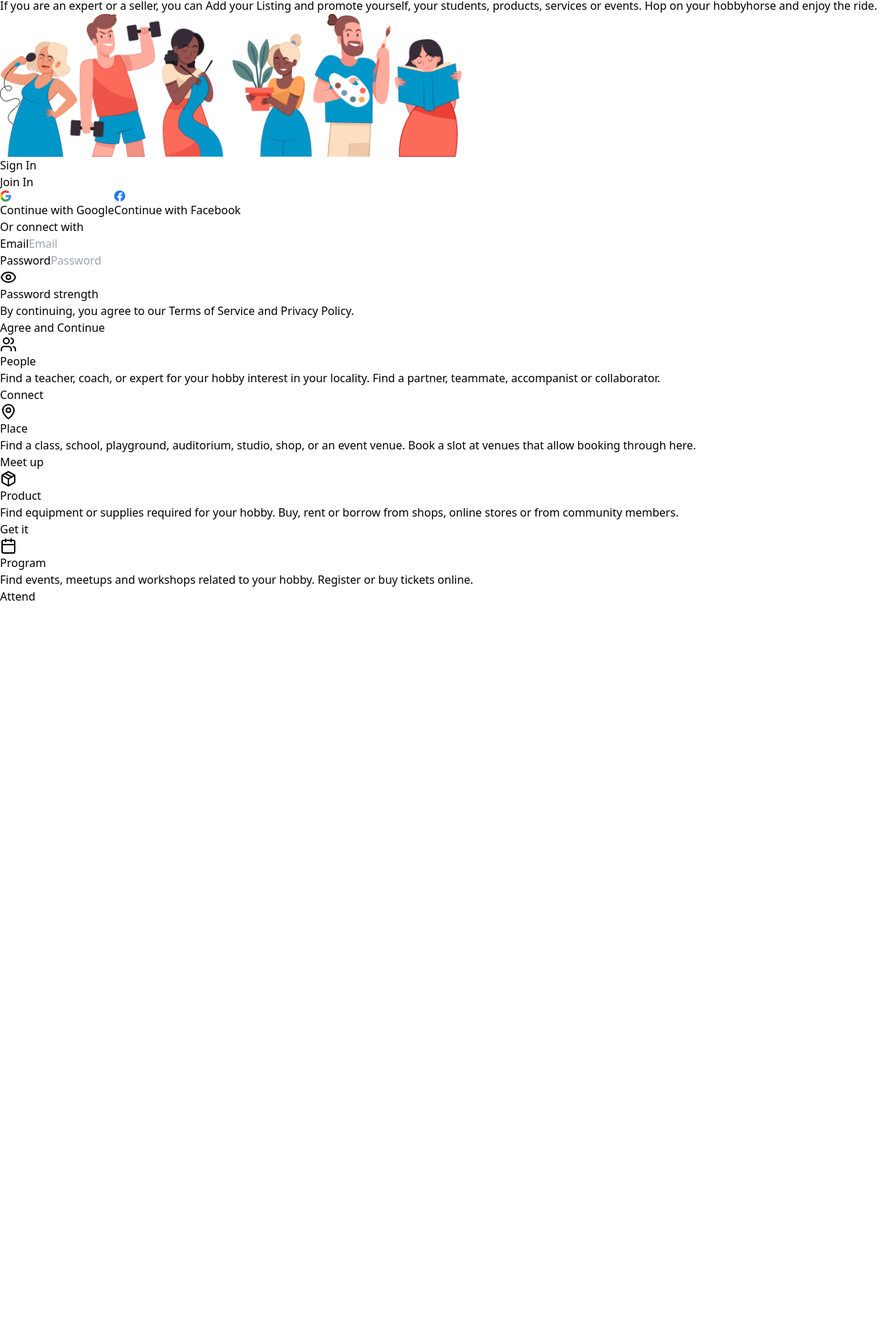
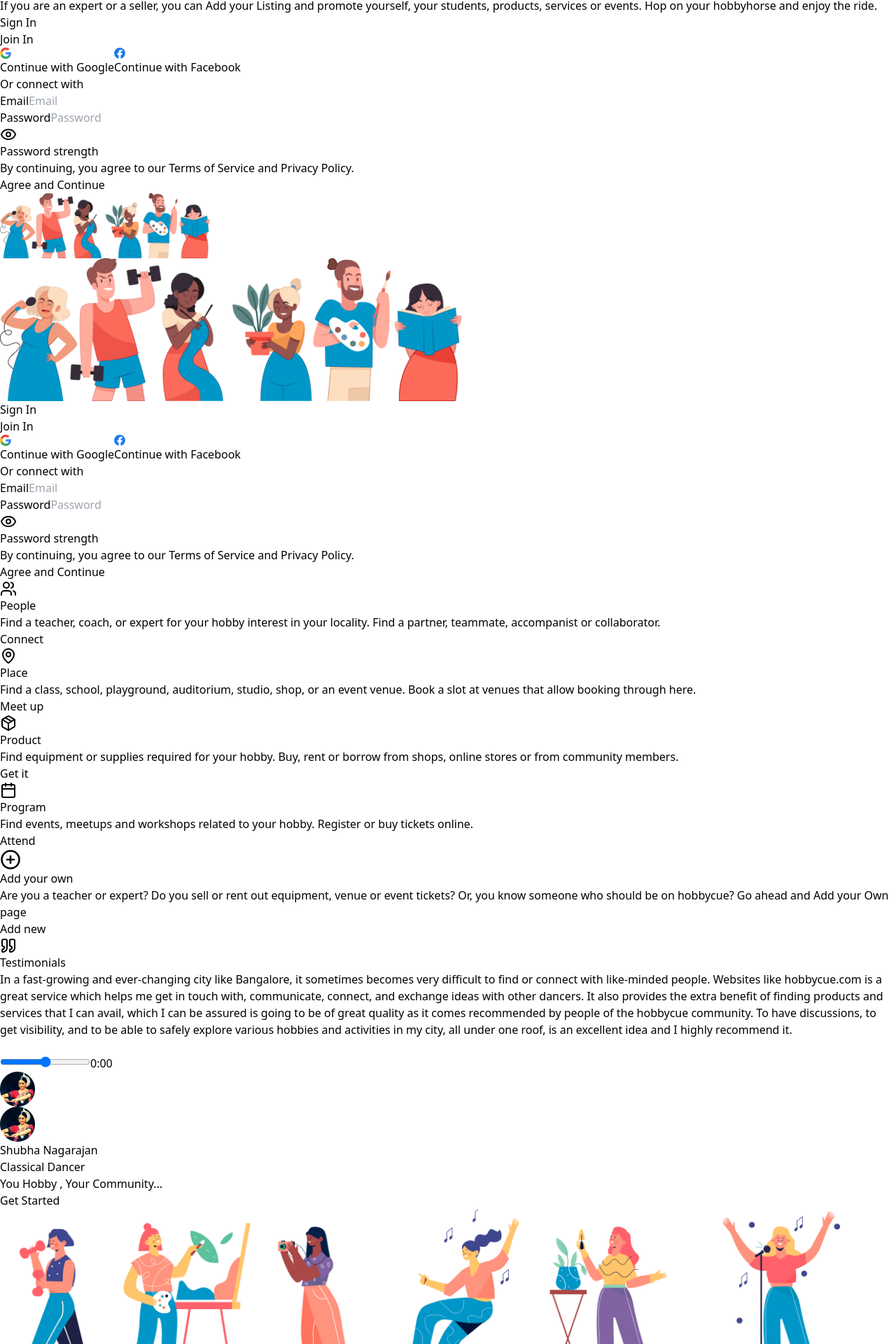
Before and after one commit to SamadritaBhattacharya/atg, a Next.js app: page / in a window 1280 px wide. Shown: the part 448-2368 px from the top of the page at 70% size. Before the commit the page ends 1312 px from the top, so only its background shows below. Built offline with nearby package versions, Linux system fonts and the light colour scheme.

Commit message:
feat: testimonials added.

```diff
--- a/src/app/page.js
+++ b/src/app/page.js
@@ -1,5 +1,9 @@
+import AddOwn from "@/components/AddOwn";
 import CardsGrid from "@/components/CardsGrid";
+import Community from "@/components/Community";
+import Footer from "@/components/Footer";
 import SignIn from "@/components/SignIn";
+import Testimonials from "@/components/Testimonial";
 import Image from "next/image";
 
 export default function Home() {
@@ -7,31 +11,43 @@
 
     <div>
 
-    <div className=" bg-stone-300 h-[90vh] w-full p-4 flex justify-between ">
-      <div className=" w-[66%] mx-auto">
+    <div className=" bg-stone-300 lg:h-[90vh] h-full w-full p-2 lg:p-4 flex justify-between ">
+      <div className=" w-[96%] lg:w-[66%] mx-auto">
 
-        <div className="  h-full  py-2">
-          <div className="  p-4 lg:text-6xl text-xl md:text-2xl font-bold w-[98%] mx-auto">
-            Explore your <span className=" text-sky-500">hobby</span> or <span className=" text-purple-700">passion</span>
+        <div className="  h-full   py-2">
+          <div className=" flex items-center px-4  lg:text-4xl text-wrap text-xl h-[10%] md:text-2xl  font-bold w-[98%] mx-auto">
+            <p>Explore your <span className=" text-sky-500">hobby </span>or <span className=" text-purple-700"> passion</span></p>
           </div>
 
-          <div className="  w-[96%] mx-auto p-4 lg:text-xl text-sm text-zinc-800 font-normal">
+          <div className=" w-full  lg:w-[96%] mx-auto p-4 lg:text-lg text-sm text-zinc-800 font-normal">
             <p className=" p-2">Sign-in to interact with a community of fellow hobbyists and an eco-system of experts, teachers, suppliers, classes, workshops, and places to practice, participate or perform. Your hobby may be about visual or performing arts, sports, games, gardening, model making, cooking, indoor or outdoor activities…</p>
 
-            <p className="  py-2 lg:text-lg text-sm text-neutral-700">
+            {/* <div className=" block lg:hidden w-full">
+              <SignIn />
+            </div> */}
+
+            <p className=" hidden lg:block pt-2 lg:text-base text-sm text-neutral-700">
             If you are an expert or a seller, you can Add your Listing and promote yourself, your students, products, services or events. Hop on your hobbyhorse and enjoy the ride.
             </p>
           </div>
 
-          <div className="  w-[96%] mx-auto px-2 h-[36%] flex items-center justify-center">
-            <div className=" h-full w-full flex items-center justify-center">
+          <div className=" block lg:hidden w-full">
+              <SignIn />
+              <div className=" flex items-center justify-center pt-6 mb-6">
+                <Image src={"/Group 27.png"} height={300} width={300} />
+              </div>
+
+            </div>
+
+          <div className=" hidden  w-[96%] mx-auto px-2 h-full lg:h-[36%] lg:flex items-center justify-center">
+            <div className=" h-full w-full flex items-center pt-8 justify-center">
               <Image src={"/Group 27.png"} height={400} width={660} />
             </div>
 
           </div>
       </div>
       </div>
-     <div className=" bg-green-400 hidden lg:block  h-full w-[30%] mx-auto p-2">
+     <div className="  hidden lg:block  h-full w-[30%] mx-auto p-1">
       <SignIn />
      </div>
 
@@ -39,6 +55,10 @@
     </div>
 
     <CardsGrid />
+    <AddOwn />
+    <Testimonials />
+    <Community />
+    <Footer />
   </div>
 
   );
--- /dev/null
+++ b/src/components/AddOwn.jsx
@@ -0,0 +1,31 @@
+import { PlusCircle } from 'lucide-react'
+import React from 'react'
+
+const AddOwn = () => {
+  return (
+    <div className=' w-full lg:p-4 p-2 flex items-center '>
+        <div className=' bg-gray-200 w-full lg:w-[96%] mx-auto rounded-xl p-4'>
+            <div className='   p-2 flex items-center gap-3'>
+                <PlusCircle size={30} className=' fill-blue-500 rounded-full text-white font-normal ' />
+                <div className=' text-2xl font-bold'>
+                    Add your own
+                </div>
+
+            </div>
+
+            <div className=' py-2'>
+                <p className=' text-sm lg:text-xl'>
+                Are you a teacher or expert? Do you sell or rent out equipment, venue or event tickets? Or, you know someone who should be on hobbycue? Go ahead and Add your Own page
+                </p>
+            </div>
+            <div className=' p-4'>
+                <button className=' bg-gray-50 ring-1 ring-purple-900 rounded-xl py-2 px-6 text-base font-medium'>
+                    Add new
+                </button>
+            </div>
+        </div>
+    </div>
+  )
+}
+
+export default AddOwn
--- /dev/null
+++ b/src/components/Community.jsx
@@ -0,0 +1,23 @@
+import Image from 'next/image'
+import React from 'react'
+
+const Community = () => {
+  return (
+    <div className=' w-full p-4 lg:p-8'>
+        <div className=' w-full lg:w-[98%] mx-auto rounded-lg bg-neutral-200'>
+            <div className=' p-8'>
+                <div className=' py-4 text-xl lg:text-5xl font-semibold'>
+                    You <span className=' text-purple-700'>Hobby</span> , Your <span className=' text-sky-500'>Community...</span>
+                </div>
+                <button className=' bg-purple-700 p-2 rounded-xl text-white opacity-80'>Get Started</button>
+            </div>
+
+            <div className='flex items-center justify-center'>
+                <Image src={'/Group 99.png'} height={1200} width={1200} />
+            </div>
+        </div>
+    </div>
+  )
+}
+
+export default Community
--- /dev/null
+++ b/src/components/Footer.jsx
@@ -0,0 +1,9 @@
+import React from 'react'
+
+const Footer = () => {
+  return (
+    <div>Footer</div>
+  )
+}
+
+export default Footer
--- a/src/components/SignIn.jsx
+++ b/src/components/SignIn.jsx
@@ -7,7 +7,7 @@
 
   return (
     <div className=" flex items-center justify-center ">
-      <div className="bg-slate-200 shadow-md rounded-xl p-4 max-w-md w-full">
+      <div className="bg-slate-200 shadow-md rounded-xl px-4 py-2 max-w-md w-full">
 
         <div className="text-center  p-2">
           <h2 className="text-gray-500 inline-block mr-4 cursor-pointer">Sign In</h2>
@@ -16,7 +16,7 @@
           </h2>
         </div>
 
-        {/* Social buttons */}
+
         <div className="flex flex-col gap-4 mb-6">
           <button className="border border-gray-300 rounded-lg flex items-center justify-center py-2 gap-2 hover:bg-gray-100">
 
@@ -30,14 +30,14 @@
           </button>
         </div>
 
-        {/* Divider */}
+
         <div className="flex items-center justify-center my-4">
           <span className="border-t border-gray-300 w-1/4"></span>
           <span className="mx-2 text-gray-500">Or connect with</span>
           <span className="border-t border-gray-300 w-1/4"></span>
         </div>
 
-        {/* Email and Password Inputs */}
+
         <form className="space-y-4">
           <div>
             <label htmlFor="email" className="block text-gray-700">
@@ -69,11 +69,10 @@
             />
           </div>
 
-          {/* Password Strength */}
-          <p className="text-right text-sm text-gray-500 mt-1">Password strength</p>
 
-          {/* Terms and Conditions */}
-          <p className="text-gray-500 text-sm mt-4">
+          <p className="text-right text-[12px] text-gray-500 mt-1">Password strength</p>
+
+          <p className="text-gray-500 text-sm mt-2">
             By continuing, you agree to our{' '}
             <a href="#" className="text-purple-600 underline">
               Terms of Service
@@ -84,10 +83,10 @@
             </a>.
           </p>
 
-          {/* Submit Button */}
+
           <button
             type="submit"
-            className="w-full bg-purple-600 text-white py-2 rounded-lg hover:bg-purple-700 focus:ring-4 focus:ring-purple-300"
+            className="w-full bg-purple-600 text-white py-1 rounded-lg hover:bg-purple-700 text-base focus:ring-4 focus:ring-purple-300"
           >
             Agree and Continue
           </button>
--- /dev/null
+++ b/src/components/Testimonial.jsx
@@ -0,0 +1,59 @@
+import { Quote } from 'lucide-react';
+import Image from 'next/image';
+
+const Testimonial = () => {
+  return (
+    <div className="min-h-screen bg-gray-50 flex flex-col lg:flex-row items-center justify-center p-6">
+      <div className="bg-slate-100 rounded-lg  shadow-md p-8 max-w-4xl w-full">
+        {/* Header */}
+        <div className="flex items-center mb-6">
+          <Quote className="w-6 h-6 text-purple-600 mr-2" />
+          <h3 className="text-xl font-semibold text-gray-800">Testimonials</h3>
+        </div>
+
+        {/* Testimonial Text */}
+        <p className="text-gray-600 mb-6">
+          In a fast-growing and ever-changing city like Bangalore, it sometimes becomes very difficult to find or connect with like-minded people. Websites like hobbycue.com is a great service which helps me get in touch with, communicate, connect, and exchange ideas with other dancers. It also provides the extra benefit of finding products and services that I can avail, which I can be assured is going to be of great quality as it comes recommended by people of the hobbycue community. To have discussions, to get visibility, and to be able to safely explore various hobbies and activities in my city, all under one roof, is an excellent idea and I highly recommend it.
+        </p>
+
+        {/* Audio Player */}
+        <div className="mb-6 flex justify-between w-full ">
+          <div className="flex items-center justify-between bg-purple-100 p-4  w-[60%] mx-auto rounded-lg">
+            <button className="mr-4 bg-white p-2 rounded-full shadow-md">
+              <svg xmlns="http://www.w3.org/2000/svg" className="h-6 w-6 text-purple-600" fill="none" viewBox="0 0 24 24" stroke="currentColor">
+                <path strokeLinecap="round" strokeLinejoin="round" strokeWidth="2" d="M14.752 11.168l-4.61-2.664A1 1 0 009 9.632v4.736a1 1 0 001.142.994l4.61-2.664a1 1 0 000-1.736z" />
+              </svg>
+            </button>
+            <div className="flex-grow">
+              <input type="range" className="w-[90%] mx-auto h-2 bg-purple-200 rounded-lg appearance-none cursor-pointer" />
+              <span className="ml-1 text-gray-600 text-sm">0:00</span>
+            </div>
+
+            <div>
+              <Image src={"/dance.png"} height={50} width={50} className=' bg-cover' />
+            </div>
+          </div>
+
+          <div className=' w-[30%] mx-auto bg-gray-50 rounded-lg hidden lg:block'>
+          <div className="flex items-center ">
+          {/* <img
+            className="w-16 h-16 rounded-full mr-4"
+            src="D:\atg\public\dance.png" // Replace this with the actual image URL
+            alt="User profile"
+          /> */}
+          <Image src={'/dance.png'} height={50} width={50} className=' bg-cover mr-2' />
+          <div>
+            <p className="font-semibold text-gray-800">Shubha Nagarajan</p>
+            <p className="text-sm text-purple-600">Classical Dancer</p>
+          </div>
+        </div>
+          </div>
+        </div>
+
+
+      </div>
+    </div>
+  );
+};
+
+export default Testimonial;
```
Also changed, not shown: src/components/CardsGrid.jsx (+21 -21 lines), public/Group 99.png (added), public/dance.png (added).
